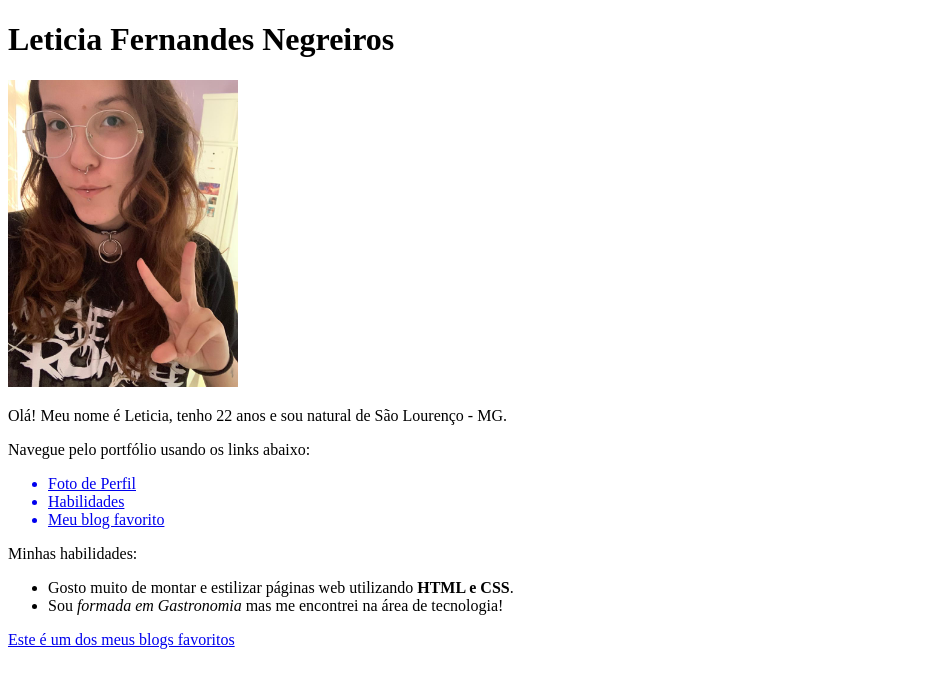
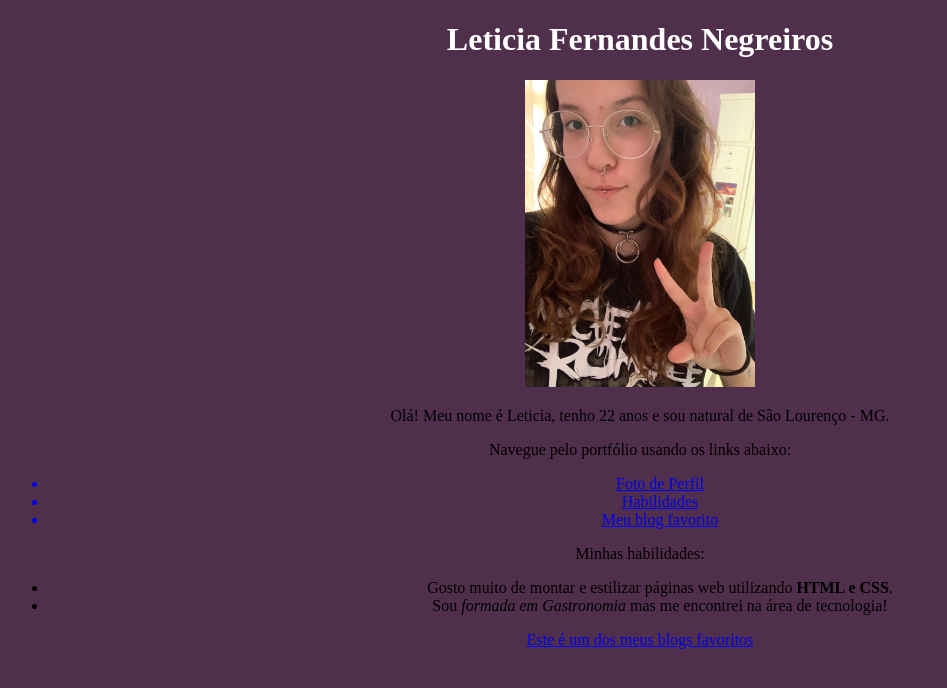
Before and after one commit to lichtle/lichtle.github.io, a plain HTML site: page index.html in a window 1280 px wide. Shown: the whole page, without its empty margins (0-947 px from the left). Drawn offline with Linux system fonts and the light colour scheme.

Commit message:
altera a cor de fundo do site

```diff
--- a/index.html
+++ b/index.html
@@ -8,6 +8,13 @@
 
 h1 {
 font-family: 'Times New Roman', Times, serif;
+color: white
+}
+
+body {
+  background-color: rgb(80, 47, 76);
+  text-align: center;
+
 }
 
   </style>
```
